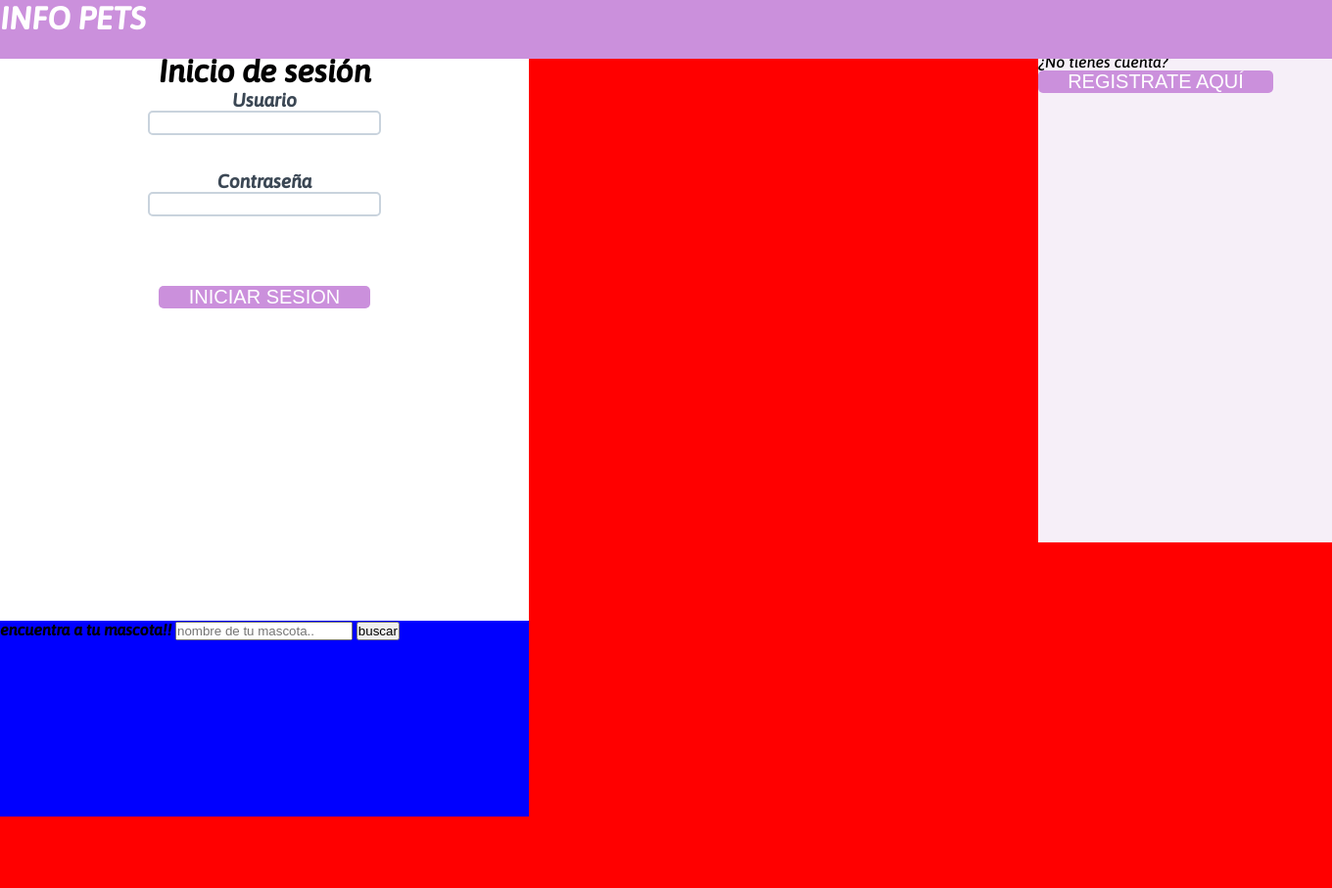
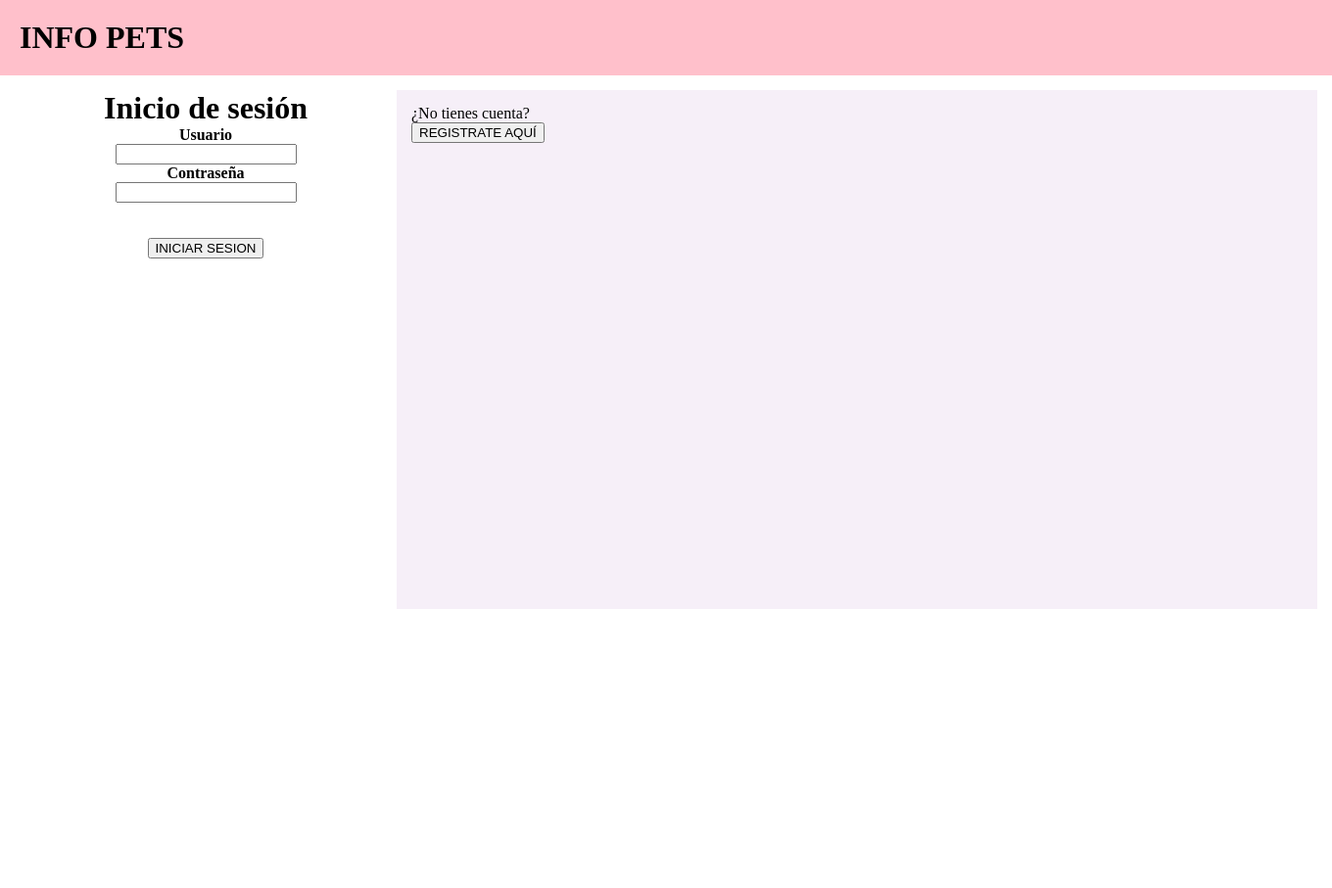
Before and after one commit to julianzx811/infopetsX, a Django app: page / in a window 1360 px wide. Shown: the whole page at 98% size. Before the commit the page ends 834 px from the top, so only its background shows below. Run offline with Django 3.2, Linux system fonts and the light colour scheme.

Commit message:
16/05/2022

```diff
--- a/InfoPest/general/static/css/estilosg.css
+++ b/InfoPest/general/static/css/estilosg.css
@@ -1,4 +1,5 @@
 @import url('https://fonts.googleapis.com/css2?family=Asap:ital,wght@1,500&display=swap');
+/*
 * {
     margin: 0;
     padding: 0;
@@ -27,13 +28,6 @@ div#general {
     width: 1360px;
     height: 800px;
     background-color: red;
-}
-
-.topnav{
-    margin-top: 0%;
-    width: 540px;
-    height: 200px;
-    background-color: blue;
 }
 
 .container{
@@ -95,3 +89,35 @@ div#registrarse{
     border-radius: 5px;
     border-color: #C9D3DD;
 }
+*/
+
+* {
+    margin: 0;
+
+}
+
+header {
+    padding: 20px;
+    background-color: pink;
+
+
+}
+
+#general {
+    display: flex;
+    height: 100vh;
+    padding: 15px;
+}
+
+#inicioSesion {
+    width: 30%;
+    height: 300px
+    padding: 15px;
+}
+
+#registrarse {
+    width: 70%;
+    height: 500px;
+    background-color: #F6EFF8;
+    padding: 15px;
+}
--- a/InfoPest/general/templates/html/login.html
+++ b/InfoPest/general/templates/html/login.html
@@ -9,7 +9,7 @@
   <body>
   <header><h1>INFO PETS</h1></header>
   <div id="general">
-  <div class="container">
+  <div id="inicioSesion">
       <center><h1>Inicio de sesión</h1></center>
     <form action="{% url 'general:redirect_pag_principal' %}" method="post">{% csrf_token %}
         <center><label ><b>Usuario</b></label> <br>
@@ -26,14 +26,6 @@
           <button class="regisButton" type="submit">REGISTRATE AQUÍ</button>
       </form>
   </div>
-
-   <form action="{% url 'general:ver_mascotas_usuario' %}" method="post">{% csrf_token %}
-      <div class="topnav">
-          <label ><b>encuentra a tu mascota!!</b></label>
-          <input type="text" placeholder="nombre de tu mascota.." name="mascota_name">
-          <button type="submit">buscar</button>
-        </div>
-   </form>
 </div>
   </body>
 </html>
```
Also changed, not shown: InfoPest/general/templates/css/estilos1.css (deleted).
